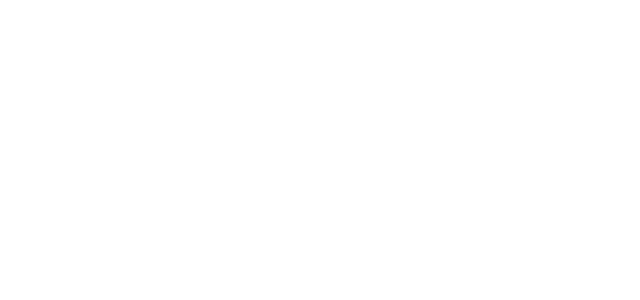
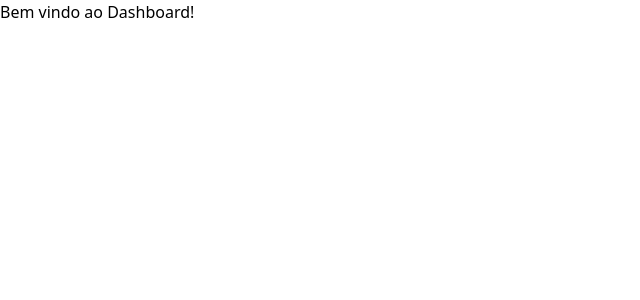
Before and after one commit to pedro0402/user-management-system, a React (Vite) app in the folder web/: page / in a window 1280 px wide. Before the commit this address had no page. Shown: the top 300 px of the page, without its empty margins (0-640 px from the left). Built offline with nearby package versions, Linux system fonts and the light colour scheme; sample sign-in values are in the browser's storage.

Commit message:
feat: inserindo funcionalidade de Publicroute, privateroute e dashboardpage ao app.tsx

```diff
--- a/web/src/App.tsx
+++ b/web/src/App.tsx
@@ -1,5 +1,8 @@
-import { BrowserRouter as Router, Routes, Route } from 'react-router-dom';
+import { BrowserRouter as Router, Routes, Route, Navigate } from 'react-router-dom';
 import { LoginPage } from './pages/LoginPage';
+import { DashboardPage } from './pages/DashboardPage';
+import PrivateRoute from './components/PrivateRoute';
+import PublicRoute from './components/PublicRoute';
 
 
 function App() {
@@ -7,7 +10,15 @@ function App() {
   return (
     <Router>
       <Routes>
-        <Route path='/login' element={<LoginPage/>} />
+        <Route path='/login' element={
+          <PublicRoute>
+            <LoginPage/>
+          </PublicRoute>
+        } />
+        <Route path='/' element={
+          <PrivateRoute>
+            <DashboardPage />
+          </PrivateRoute>} />
       </Routes>
     </Router>
   )
```
